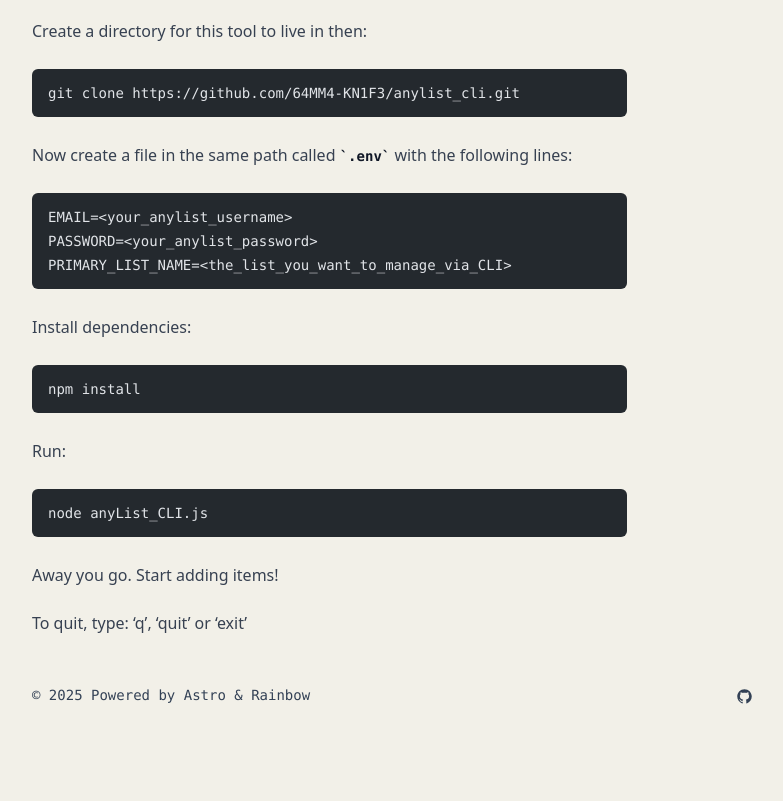
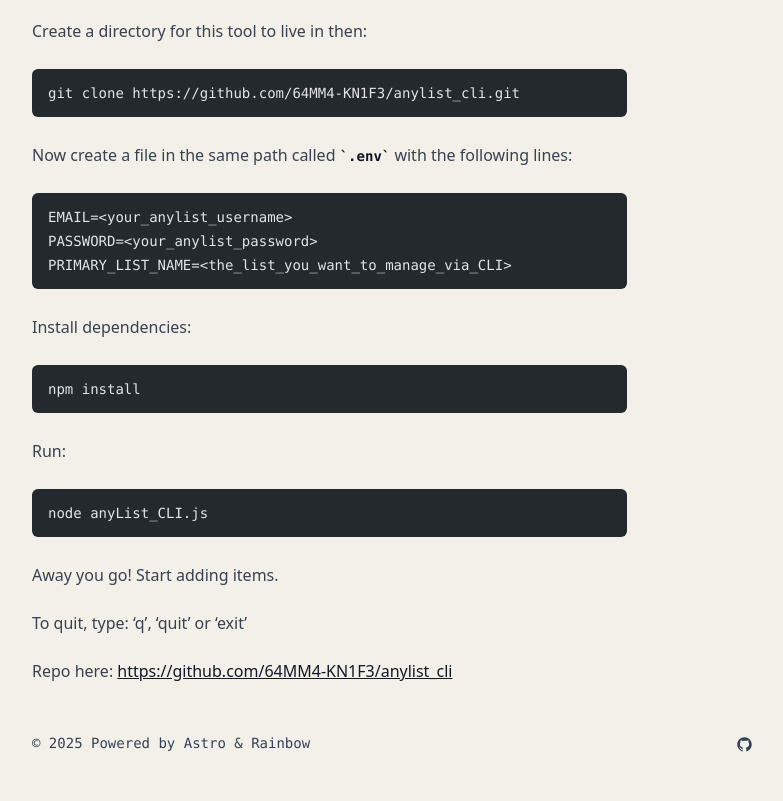
Before and after one commit to 64MM4-KN1F3/dear.inheadlights, an Astro site: page /b/anylist-cli in a window 1280 px wide. Shown: the part 439-1240 px from the top of the page, without its empty margins (248-1031 px from the left). Before the commit the page ends 1192 px from the top, so only its background shows below. Built offline with nearby package versions, Linux system fonts and the light colour scheme; Astro itself is replaced by a stand-in of ours; some packages are replaced by stand-ins of ours; code samples lack their colours.

Commit message:
Update anylist-cli.md

````diff
--- a/src/content/b/anylist-cli.md
+++ b/src/content/b/anylist-cli.md
@@ -32,6 +32,8 @@ Run:
 node anyList_CLI.js
 ```
 
-Away you go. Start adding items!
+Away you go! Start adding items.
 
 To quit, type: 'q', 'quit' or 'exit'
+
+Repo here: [https://github.com/64MM4-KN1F3/anylist_cli](https://github.com/64MM4-KN1F3/anylist_cli)
````
